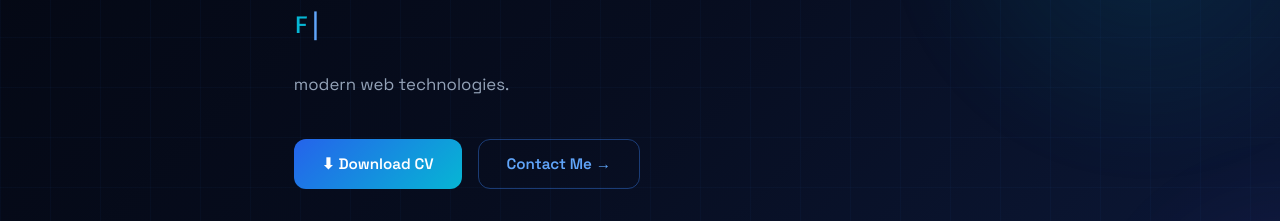
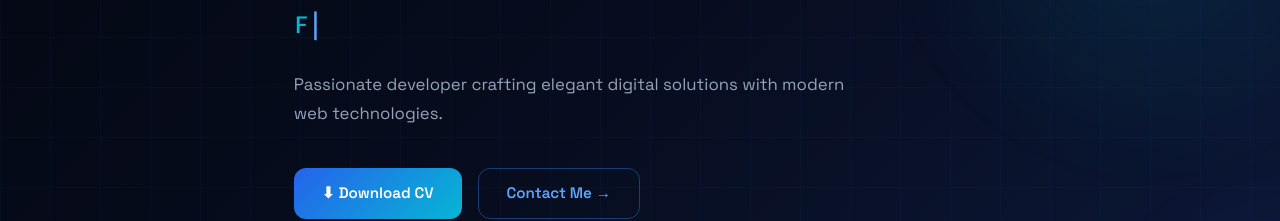
Before and after one commit to Rifaildy/fe-myrfweb, a React (Vite) app: page / in a window 1280 px wide. Shown: the part 413-634 px from the top of the page. Built offline with nearby package versions, Linux system fonts and the light colour scheme; no server answers.

Commit message:
fix landing pagee

```diff
--- a/src/components/sections/Hero.jsx
+++ b/src/components/sections/Hero.jsx
@@ -96,12 +96,12 @@ const Hero = () => {
     profileAPI.get()
       .then(setProfile)
       .catch(() => setProfile({
-        full_name: ' Nurhuda Assalam',
+        full_name: 'Rifaildy Nurhuda Assalam',
         profession: 'System Analyst & Full-Stack Developer',
-        bio: 'modern web technologies.',
+        bio: 'Passionate developer crafting elegant digital solutions with modern web technologies.',
         github_url: 'https://github.com/rifaildy',
         linkedin_url: 'https://linkedin.com/in/rifaildy',
-        cv_url: 'https://drive.google.com/file/d/1VzvRdSq0RyszwVKlkO b27FfkZvsSMkSI/view?usp=sharing',
+        cv_url: 'https://drive.google.com/file/d/1VzvRdSq0RyszwVKlkOb27FfkZvsSMkSI/view?usp=sharing',
         email: 'rifaildy.n.a@gmail.com',
       }));
 
@@ -224,7 +224,7 @@ const Hero = () => {
             lineHeight: 1.75,
             marginBottom: '2.5rem',
           }}>
-            {profile?.bio || 'modern web technologies.'}
+            {profile?.bio || 'Passionate developer crafting elegant digital solutions with modern web technologies.'}
           </p>
 
           {/* CTAs */}
```
